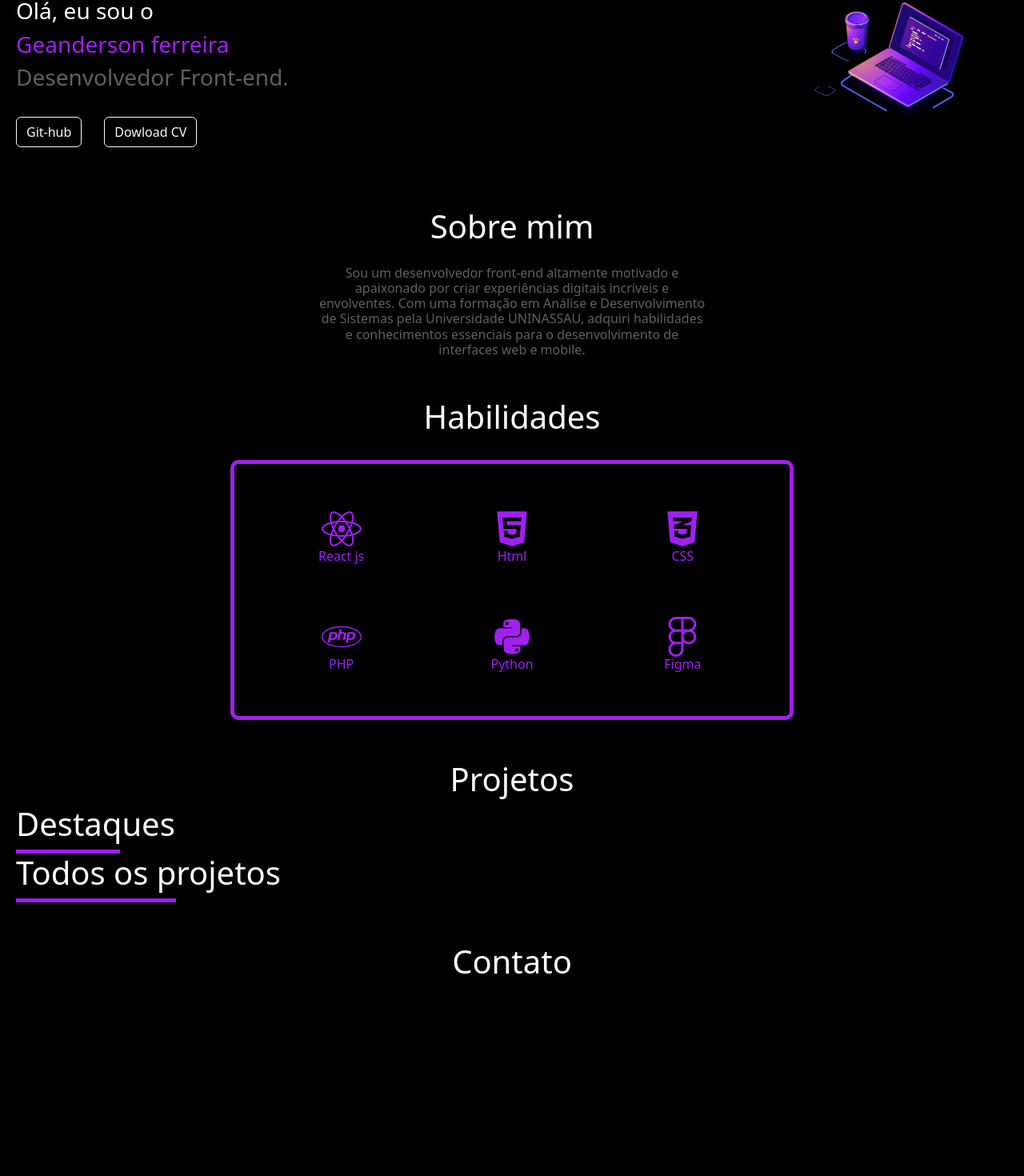
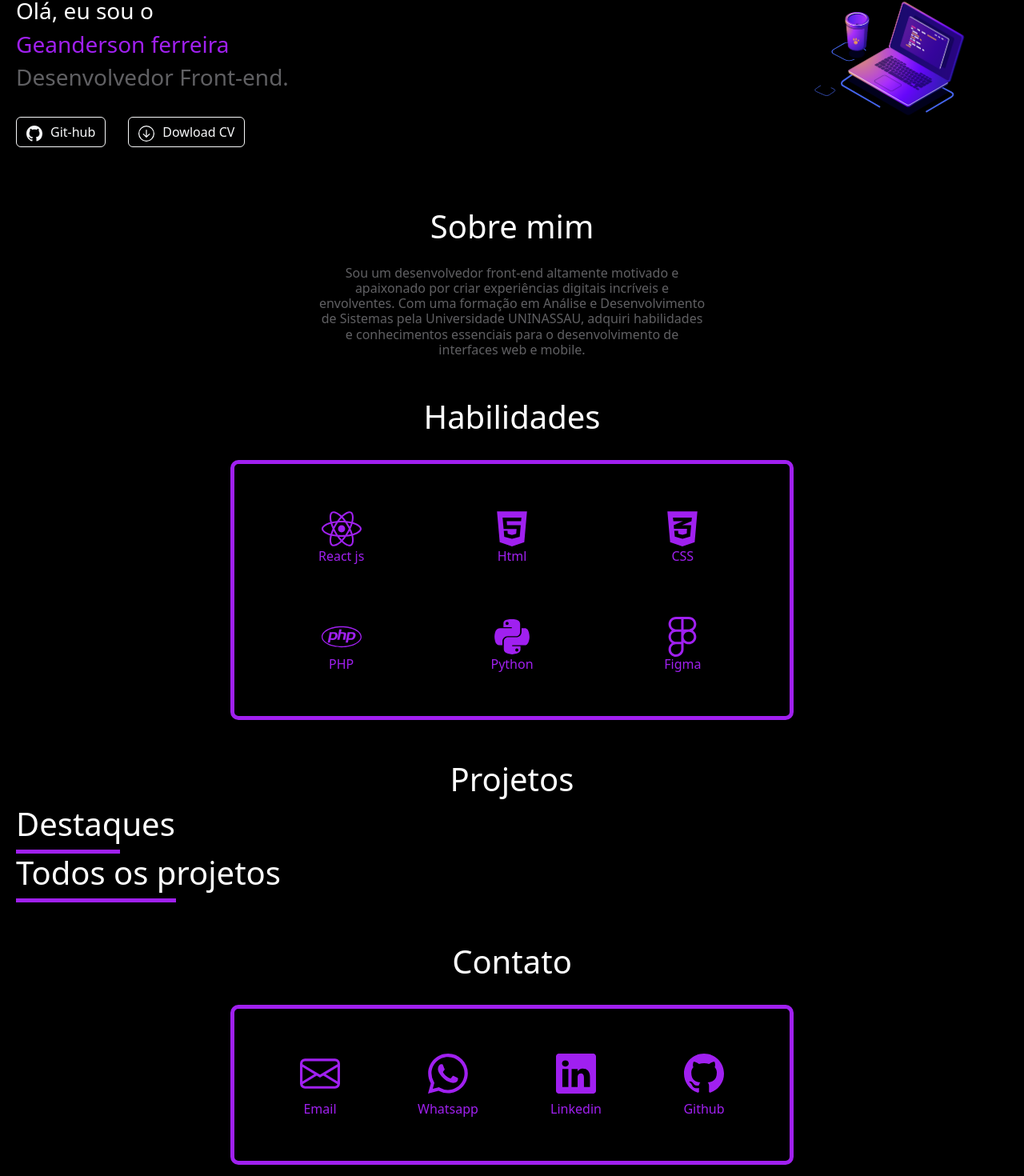
Before and after one commit to geanderson-062/Portfolio_geanderson, a React (Create React App) app: page / in a window 1280 px wide. Shown: the part 87-1557 px from the top of the page at 80% size. Before the commit the page ends 1321 px from the top, so only its background shows below. Built offline with nearby package versions, Linux system fonts and the light colour scheme.

Commit message:
create section contato

```diff
--- a/src/App.js
+++ b/src/App.js
@@ -18,6 +18,7 @@ import Subtitleprojetos from "./components/Sub_title_projetos";
 import Titlecontato from "./components/Title_contato";
 import Textsobre from "./components/Text_sobre";
 import Sectionhabilidades from "./components/Section_habilidades";
+import Sectioncontato from "./components/Section_contato";
 
 function App() {
   return (
@@ -33,6 +34,7 @@ function App() {
         <Subtitledestaques />
         <Subtitleprojetos />
         <Titlecontato />
+        <Sectioncontato />
       </div>
     </>
   );
--- a/src/components/Header.js
+++ b/src/components/Header.js
@@ -59,6 +59,17 @@ function LottieAnimation() {
                 type="button"
                 class="btn btn-outline-light"
               >
+                <svg
+                  style={{ marginRight: 10 }}
+                  xmlns="http://www.w3.org/2000/svg"
+                  width="20"
+                  height="20"
+                  fill="currentColor"
+                  class="bi bi-github"
+                  viewBox="0 0 16 16"
+                >
+                  <path d="M8 0C3.58 0 0 3.58 0 8c0 3.54 2.29 6.53 5.47 7.59.4.07.55-.17.55-.38 0-.19-.01-.82-.01-1.49-2.01.37-2.53-.49-2.69-.94-.09-.23-.48-.94-.82-1.13-.28-.15-.68-.52-.01-.53.63-.01 1.08.58 1.23.82.72 1.21 1.87.87 2.33.66.07-.52.28-.87.51-1.07-1.78-.2-3.64-.89-3.64-3.95 0-.87.31-1.59.82-2.15-.08-.2-.36-1.02.08-2.12 0 0 .67-.21 2.2.82.64-.18 1.32-.27 2-.27.68 0 1.36.09 2 .27 1.53-1.04 2.2-.82 2.2-.82.44 1.1.16 1.92.08 2.12.51.56.82 1.27.82 2.15 0 3.07-1.87 3.75-3.65 3.95.29.25.54.73.54 1.48 0 1.07-.01 1.93-.01 2.2 0 .21.15.46.55.38A8.012 8.012 0 0 0 16 8c0-4.42-3.58-8-8-8z" />
+                </svg>
                 Git-hub
               </button>
               <button
@@ -66,6 +77,20 @@ function LottieAnimation() {
                 type="button"
                 class="btn btn-outline-light"
               >
+                <svg
+                  style={{ marginRight: 10 }}
+                  xmlns="http://www.w3.org/2000/svg"
+                  width="20"
+                  height="20"
+                  fill="currentColor"
+                  class="bi bi-arrow-down-circle"
+                  viewBox="0 0 16 16"
+                >
+                  <path
+                    fill-rule="evenodd"
+                    d="M1 8a7 7 0 1 0 14 0A7 7 0 0 0 1 8zm15 0A8 8 0 1 1 0 8a8 8 0 0 1 16 0zM8.5 4.5a.5.5 0 0 0-1 0v5.793L5.354 8.146a.5.5 0 1 0-.708.708l3 3a.5.5 0 0 0 .708 0l3-3a.5.5 0 0 0-.708-.708L8.5 10.293V4.5z"
+                  />
+                </svg>
                 Dowload CV
               </button>
             </div>
--- /dev/null
+++ b/src/components/Section_contato.js
@@ -0,0 +1,106 @@
+import React from "react";
+
+function SkillIcons() {
+  return (
+    <div
+      className="container"
+      style={{
+        marginTop: 30,
+        marginBlockEnd: 100,
+        borderColor: "#A020F0",
+        borderStyle: "solid",
+        borderWidth: 5,
+        borderRadius: 10,
+        maxWidth: "55%",
+      }}
+    >
+      <div
+        className="row row-cols-1 row-cols-md-4 g-4"
+        style={{
+          marginTop: 15,
+          marginBlockEnd: 30,
+          marginLeft: 15,
+          marginRight: 15,
+        }}
+      >
+        <div className="col">
+          <div className="card" style={{ backgroundColor: "#000" }}>
+            <div className="card-body text-center">
+              <svg
+                style={{ marginBlockEnd: 10, color: "#A020F0" }}
+                xmlns="http://www.w3.org/2000/svg"
+                width="50"
+                height="50"
+                fill="currentColor"
+                class="bi bi-envelope"
+                viewBox="0 0 16 16"
+              >
+                <path d="M0 4a2 2 0 0 1 2-2h12a2 2 0 0 1 2 2v8a2 2 0 0 1-2 2H2a2 2 0 0 1-2-2V4Zm2-1a1 1 0 0 0-1 1v.217l7 4.2 7-4.2V4a1 1 0 0 0-1-1H2Zm13 2.383-4.708 2.825L15 11.105V5.383Zm-.034 6.876-5.64-3.471L8 9.583l-1.326-.795-5.64 3.47A1 1 0 0 0 2 13h12a1 1 0 0 0 .966-.741ZM1 11.105l4.708-2.897L1 5.383v5.722Z" />
+              </svg>
+              <h6 className="fs-6 corTitulo3">Email</h6>
+            </div>
+          </div>
+        </div>
+
+        <div className="col">
+          <div className="card" style={{ backgroundColor: "#000" }}>
+            <div className="card-body text-center">
+              <svg
+                style={{ marginBlockEnd: 10, color: "#A020F0" }}
+                xmlns="http://www.w3.org/2000/svg"
+                width="50"
+                height="50"
+                fill="currentColor"
+                class="bi bi-whatsapp"
+                viewBox="0 0 16 16"
+              >
+                <path d="M13.601 2.326A7.854 7.854 0 0 0 7.994 0C3.627 0 .068 3.558.064 7.926c0 1.399.366 2.76 1.057 3.965L0 16l4.204-1.102a7.933 7.933 0 0 0 3.79.965h.004c4.368 0 7.926-3.558 7.93-7.93A7.898 7.898 0 0 0 13.6 2.326zM7.994 14.521a6.573 6.573 0 0 1-3.356-.92l-.24-.144-2.494.654.666-2.433-.156-.251a6.56 6.56 0 0 1-1.007-3.505c0-3.626 2.957-6.584 6.591-6.584a6.56 6.56 0 0 1 4.66 1.931 6.557 6.557 0 0 1 1.928 4.66c-.004 3.639-2.961 6.592-6.592 6.592zm3.615-4.934c-.197-.099-1.17-.578-1.353-.646-.182-.065-.315-.099-.445.099-.133.197-.513.646-.627.775-.114.133-.232.148-.43.05-.197-.1-.836-.308-1.592-.985-.59-.525-.985-1.175-1.103-1.372-.114-.198-.011-.304.088-.403.087-.088.197-.232.296-.346.1-.114.133-.198.198-.33.065-.134.034-.248-.015-.347-.05-.099-.445-1.076-.612-1.47-.16-.389-.323-.335-.445-.34-.114-.007-.247-.007-.38-.007a.729.729 0 0 0-.529.247c-.182.198-.691.677-.691 1.654 0 .977.71 1.916.81 2.049.098.133 1.394 2.132 3.383 2.992.47.205.84.326 1.129.418.475.152.904.129 1.246.08.38-.058 1.171-.48 1.338-.943.164-.464.164-.86.114-.943-.049-.084-.182-.133-.38-.232z" />
+              </svg>
+              <h6 className="fs6 corTitulo3">Whatsapp</h6>
+            </div>
+          </div>
+        </div>
+
+        <div className="col">
+          <div className="card" style={{ backgroundColor: "#000" }}>
+            <div className="card-body text-center">
+              <svg
+                style={{ marginBlockEnd: 10, color: "#A020F0" }}
+                xmlns="http://www.w3.org/2000/svg"
+                width="50"
+                height="50"
+                fill="currentColor"
+                class="bi bi-linkedin"
+                viewBox="0 0 16 16"
+              >
+                <path d="M0 1.146C0 .513.526 0 1.175 0h13.65C15.474 0 16 .513 16 1.146v13.708c0 .633-.526 1.146-1.175 1.146H1.175C.526 16 0 15.487 0 14.854V1.146zm4.943 12.248V6.169H2.542v7.225h2.401zm-1.2-8.212c.837 0 1.358-.554 1.358-1.248-.015-.709-.52-1.248-1.342-1.248-.822 0-1.359.54-1.359 1.248 0 .694.521 1.248 1.327 1.248h.016zm4.908 8.212V9.359c0-.216.016-.432.08-.586.173-.431.568-.878 1.232-.878.869 0 1.216.662 1.216 1.634v3.865h2.401V9.25c0-2.22-1.184-3.252-2.764-3.252-1.274 0-1.845.7-2.165 1.193v.025h-.016a5.54 5.54 0 0 1 .016-.025V6.169h-2.4c.03.678 0 7.225 0 7.225h2.4z" />
+              </svg>
+              <h6 className="fs6 corTitulo3">Linkedin</h6>
+            </div>
+          </div>
+        </div>
+
+        <div className="col">
+          <div className="card" style={{ backgroundColor: "#000" }}>
+            <div className="card-body text-center">
+              <svg
+                style={{ marginBlockEnd: 10, color: "#A020F0" }}
+                xmlns="http://www.w3.org/2000/svg"
+                width="50"
+                height="50"
+                fill="currentColor"
+                class="bi bi-github"
+                viewBox="0 0 16 16"
+              >
+                <path d="M8 0C3.58 0 0 3.58 0 8c0 3.54 2.29 6.53 5.47 7.59.4.07.55-.17.55-.38 0-.19-.01-.82-.01-1.49-2.01.37-2.53-.49-2.69-.94-.09-.23-.48-.94-.82-1.13-.28-.15-.68-.52-.01-.53.63-.01 1.08.58 1.23.82.72 1.21 1.87.87 2.33.66.07-.52.28-.87.51-1.07-1.78-.2-3.64-.89-3.64-3.95 0-.87.31-1.59.82-2.15-.08-.2-.36-1.02.08-2.12 0 0 .67-.21 2.2.82.64-.18 1.32-.27 2-.27.68 0 1.36.09 2 .27 1.53-1.04 2.2-.82 2.2-.82.44 1.1.16 1.92.08 2.12.51.56.82 1.27.82 2.15 0 3.07-1.87 3.75-3.65 3.95.29.25.54.73.54 1.48 0 1.07-.01 1.93-.01 2.2 0 .21.15.46.55.38A8.012 8.012 0 0 0 16 8c0-4.42-3.58-8-8-8z" />
+              </svg>
+              <h6 className="fs6 corTitulo3">Github</h6>
+            </div>
+          </div>
+        </div>
+      </div>
+    </div>
+  );
+}
+
+export default SkillIcons;
```
